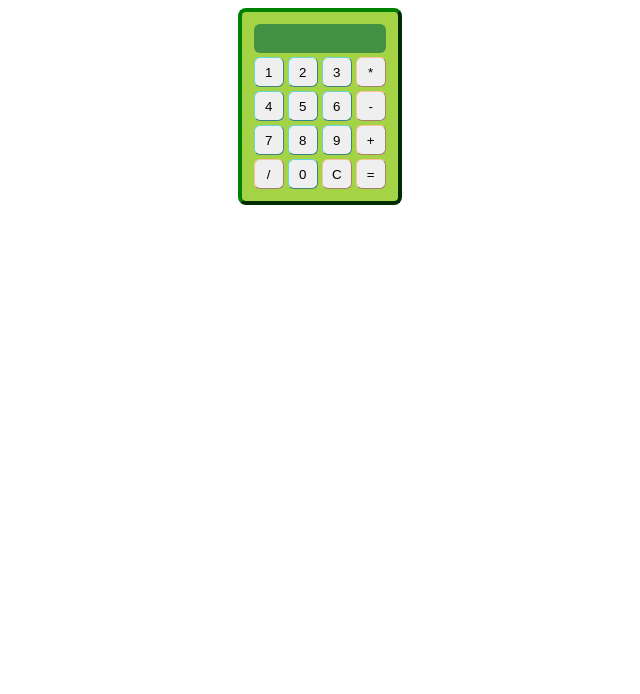
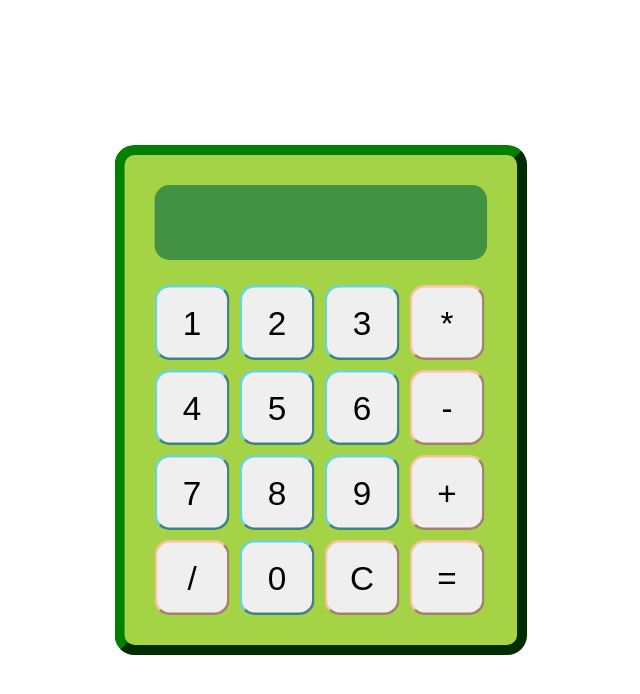
Before and after one commit to NicolasBRN/odin-calculator, a plain HTML site: page index.html in a window 1280 px wide. Shown: the whole page, without its empty margins (320-960 px from the left). Drawn offline with Linux system fonts and the light colour scheme; a web font is replaced by a local one.

Commit message:
Scale up the size of the calculator

```diff
--- a/style.css
+++ b/style.css
@@ -1,15 +1,27 @@
 html {
+    margin: 0px;
+    padding: 0px;
+    height: 100%;
+}
+
+body {
+    display: flex;
+    flex-direction: column;
+    justify-content: center;
+    align-items: center;
+    height: 100%;
     margin: 0px;
     padding: 0px;
 }
 
 #display {
     font-family: 'Common Pixel', sans-serif;
-    font-size: 15px;
+    font-size: 16px;
     border-radius: 6px;
     padding: 6px;
     border: none;
     background-color: rgb(67, 145, 67);
+    margin-bottom: 6px;
 }
 
 button {
@@ -31,17 +43,14 @@ button:active {
     border: outset 1.5px rgb(250, 193, 158);
 }
 
-body {
-    display: flex;
-    justify-content: center;
-    align-items: center;
-}
 
 
 
 #calculator {
+    scale: 2.5;
     background-color: rgb(164, 211, 69);
     padding: 12px;
+    margin: 0px;
     border-radius: 8px;
     border: outset 4px green;
     display: flex;
```
